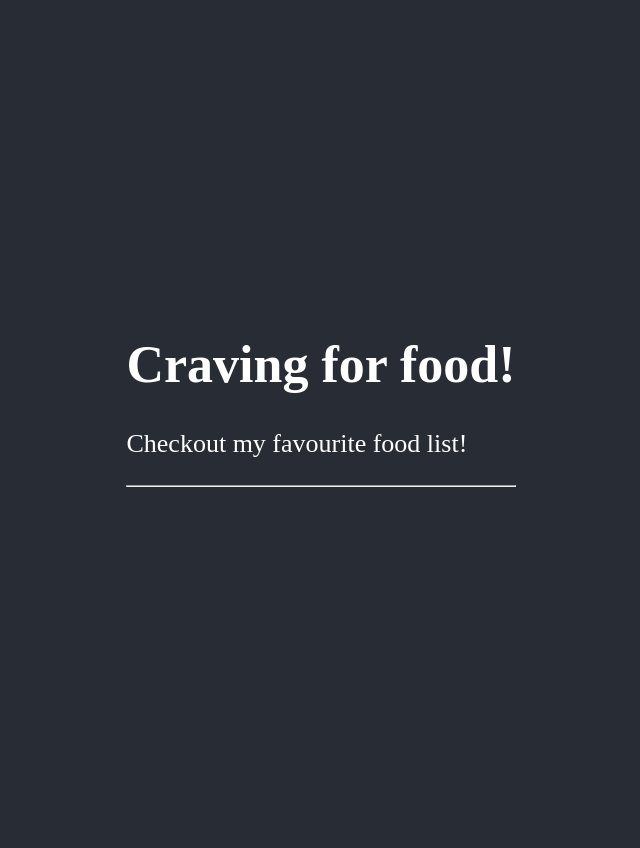
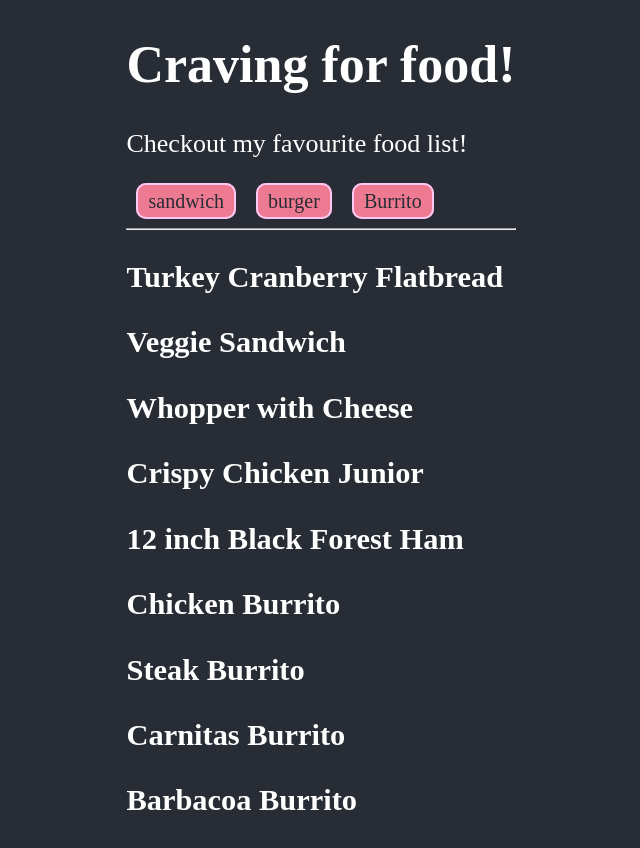
Before and after one commit to prkm93/neogcamp-food-filter-app, a React (Create React App) app: page / in a window 1280 px wide. Shown: the whole page, without its empty margins (319-959 px from the left). Before the commit the page ends 800 px from the top, so only its background shows below. Built offline with nearby package versions, Linux system fonts and the light colour scheme; the HTML template or start-up script is replaced by a standard one.

Commit message:
Added category filter

```diff
--- a/src/App.css
+++ b/src/App.css
@@ -10,3 +10,14 @@
   font-size: calc(10px + 2vmin);
   color: white;
 }
+
+.category-list{
+  border: 2px solid rgb(252, 201, 245);
+  margin: 10px;
+  padding: 5px 10px;
+  border-radius: 10px;
+  color: #282c34;
+  font-size: 20px;
+  background-color: rgb(238, 122, 145);
+  cursor:pointer;
+}
--- a/src/App.js
+++ b/src/App.js
@@ -1,6 +1,13 @@
+import React, { useState, useEffect } from 'react';
 import './App.css';
 
 function App() {
+
+  const [categorylist, setCategoryList] = useState('');
+
+  useEffect(() => {
+    filteredFoodCategory();
+  }, [])
 
   const foodInventory = [
     {
@@ -41,36 +48,63 @@
     },
     {
       foodName: "Chicken Burrito",
-      foodType: "Burrito",
+      type: "Burrito",
       calories: 975,
       carbs: 93
     },
     {
       foodName: "Steak Burrito",
-      foodType: "Burrito",
+      type: "Burrito",
       caloris: 945,
       carbs: 103
     },
     {
       foodName: "Carnitas Burrito",
-      foodType: "Burrito",
+      type: "Burrito",
       calories: 1005,
       carbs: 83
     },
     {
       foodName: "Barbacoa Burrito",
-      foodType: "Burrito",
+      type: "Burrito",
       calories: 965,
       carbs: 90
     }
   ];
+
+  const filteredFoodCategory = () => {
+    const list = foodInventory.map(({type}) => type);
+    setCategoryList([...new Set(list)]);
+    console.log(categorylist);
+  }
 
   return (
     <div className="App">
       <header className="App-header">
         <h1>Craving for food!</h1>
         <p>Checkout my favourite food list!</p>
+        <div>
+          {
+            categorylist && categorylist.length && categorylist.map((item) => {
+              return (
+                <span className="category-list">
+                  {item}
+                </span>
+              )
+            })
+          }
+        </div>
         <hr />
+        {
+          foodInventory.map(item => {
+            return (
+              <div>
+                <h3>{item.foodName}</h3>
+                <p>{item.foodType}</p>
+              </div>
+            )
+          })
+        }
       </header>
     </div>
   );
```
